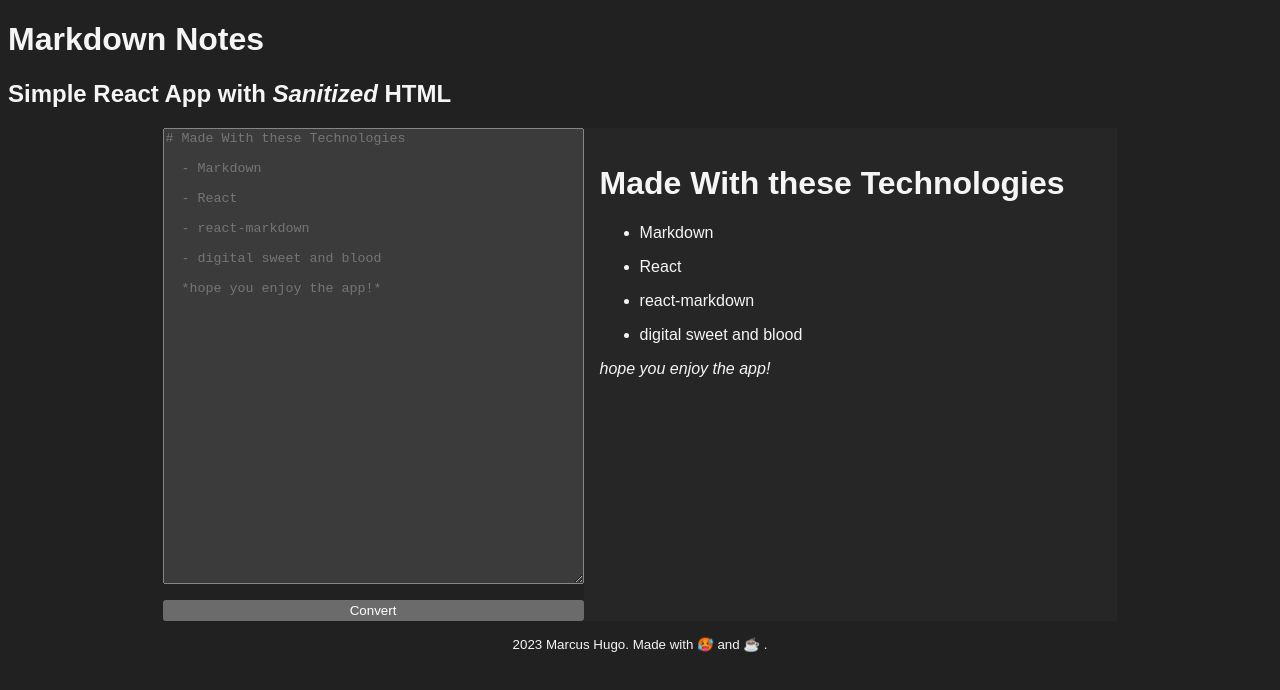
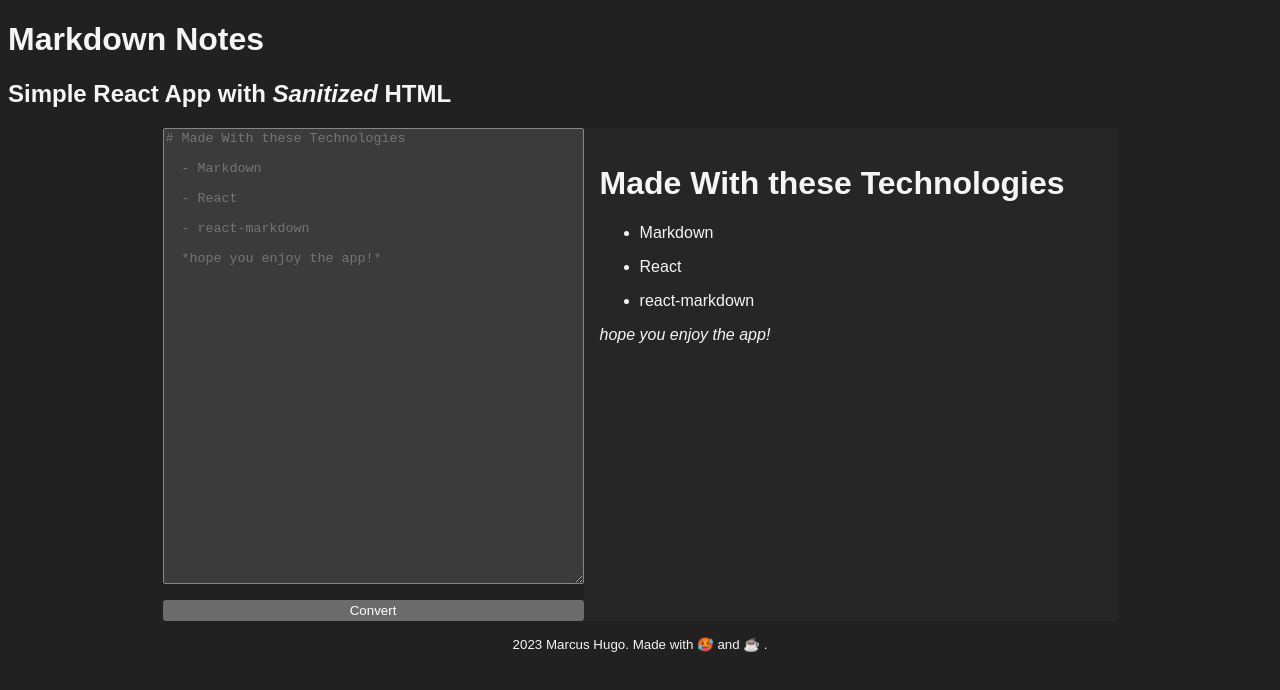
Before and after one commit to marcus-hugo/react-markdown-test, a React (Vite) app: page / in a window 1280 px wide. Shown: the top 690 px of the page. Built offline with nearby package versions, Linux system fonts and the light colour scheme.

Commit message:
removed text

```diff
--- a/src/App.jsx
+++ b/src/App.jsx
@@ -10,8 +10,6 @@ const App = () => {
   - React
 
   - react-markdown
-
-  - digital sweet and blood
 
   *hope you enjoy the app!*
   `)
```
